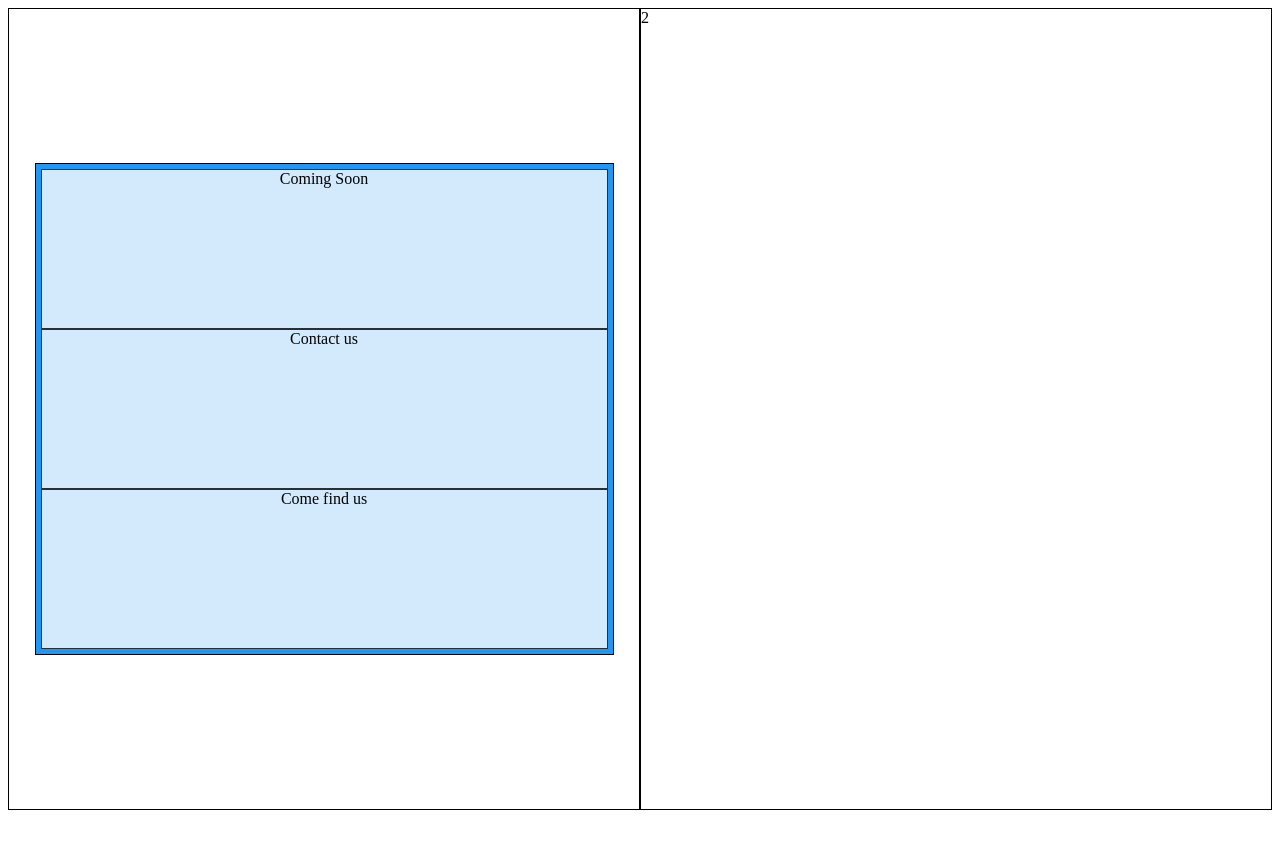
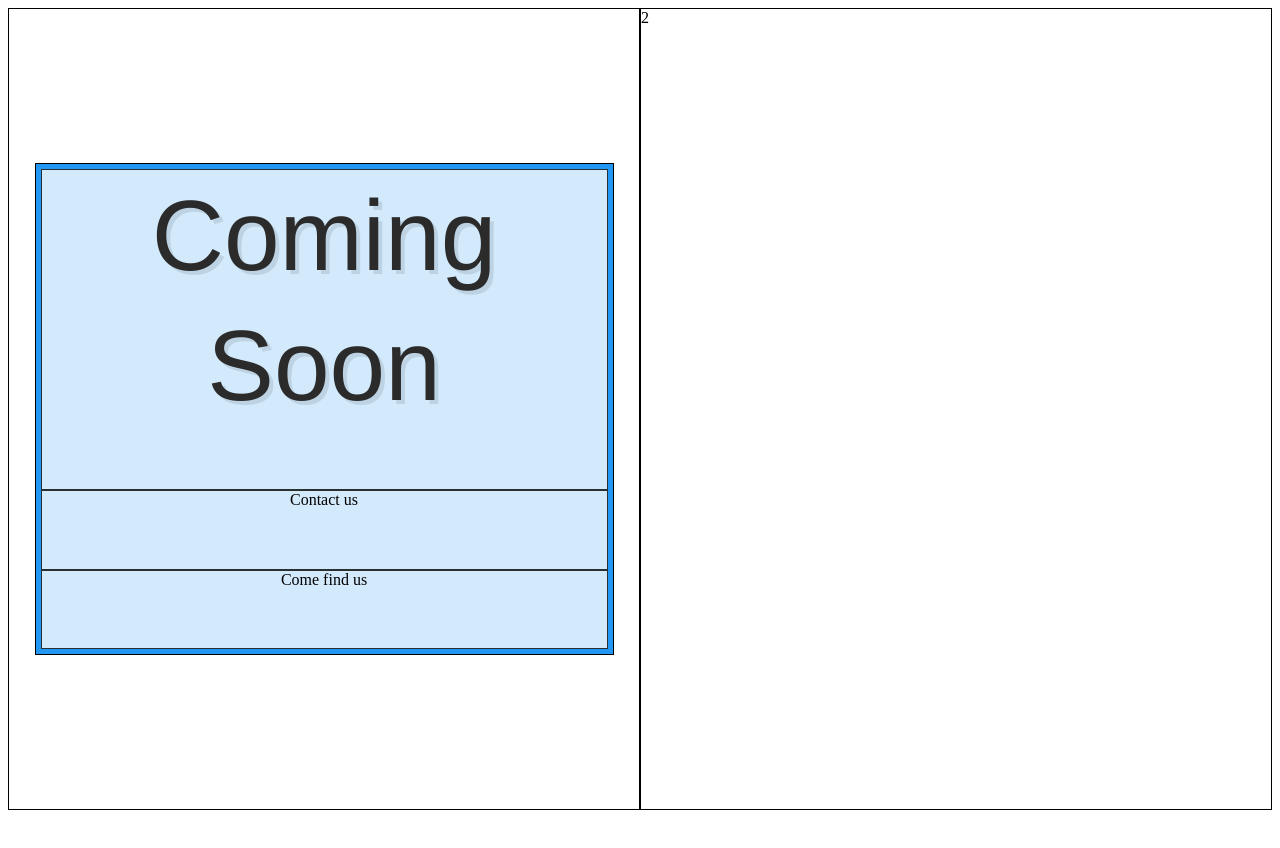
Before and after one commit to SamKnowles/tandy, a React (Create React App) app: page / in a window 1280 px wide. Shown: the top 848 px of the page. Built offline with nearby package versions, Linux system fonts and the light colour scheme.

Commit message:
added styling to main page

```diff
--- a/src/Components/Home.js
+++ b/src/Components/Home.js
@@ -1,13 +1,14 @@
 import React from 'react'
+
 
 function Home() {
     return (
         <div className='home-wrapper'>
                 <div className="left-box">
                     <div className='left-center'>
-                        <div>Coming Soon</div>
-                        <div>Contact us</div>
-                        <div>Come find us</div>
+                        <div className='top-box'>Coming Soon</div>
+                        <div className='middle-box'>Contact us</div>
+                        <div className='bottom-box'>Come find us</div>
                     </div>
                 </div>
                 <div className="right-box">2</div>
--- a/src/Styles/Home.css
+++ b/src/Styles/Home.css
@@ -45,3 +45,11 @@
     border: 1px solid rgba(0, 0, 0, 0.8);
     text-align: center;
 }
+
+@import  url('http://fonts.googleapis.com/css?family=Oleo+Script');
+
+.top-box {
+    font: 400 100px/1.3 'Oleo Script', Helvetica, sans-serif, cursive;
+    color: #2b2b2b;
+    text-shadow: 4px 4px 0px rgba(0,0,0,0.1);
+}
```
